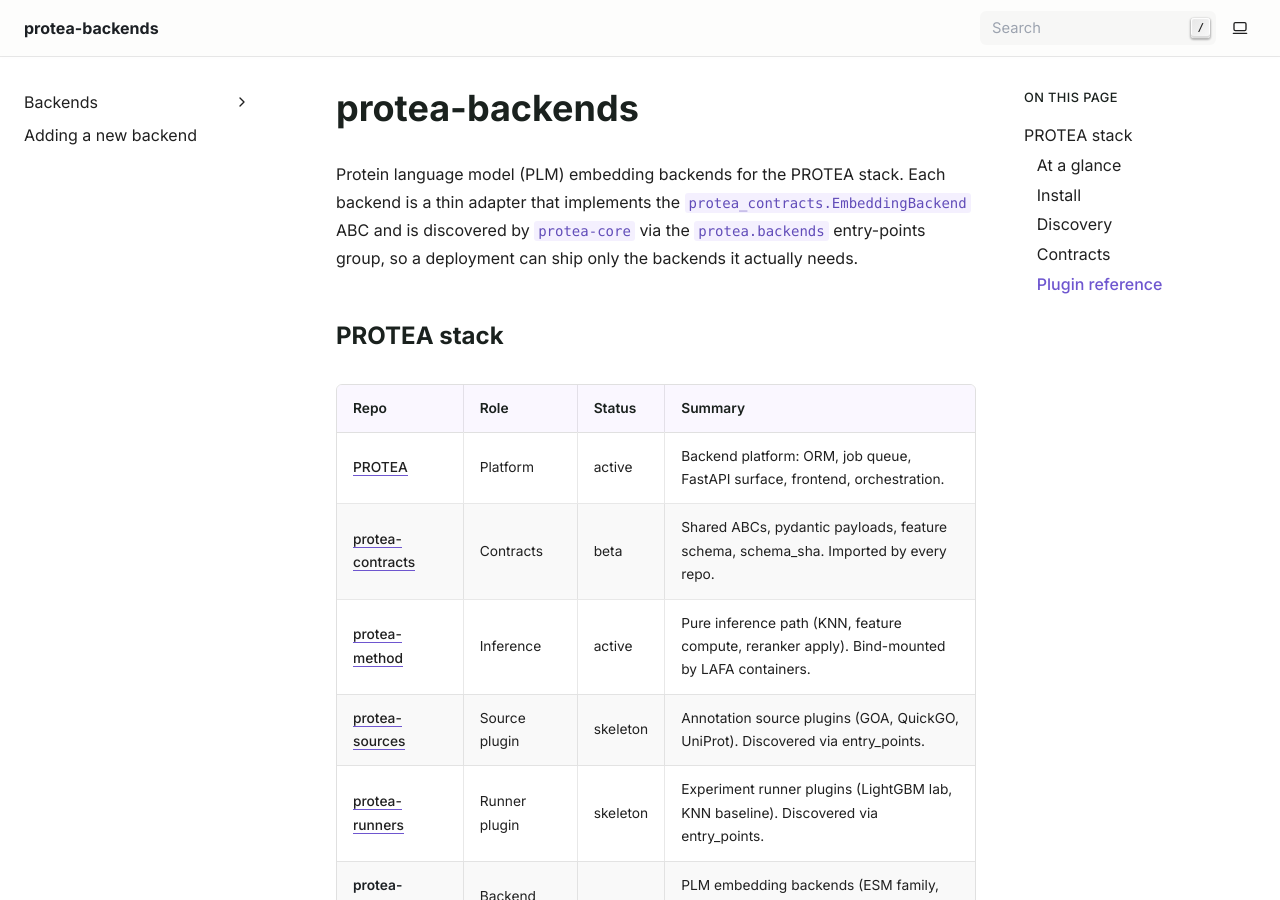
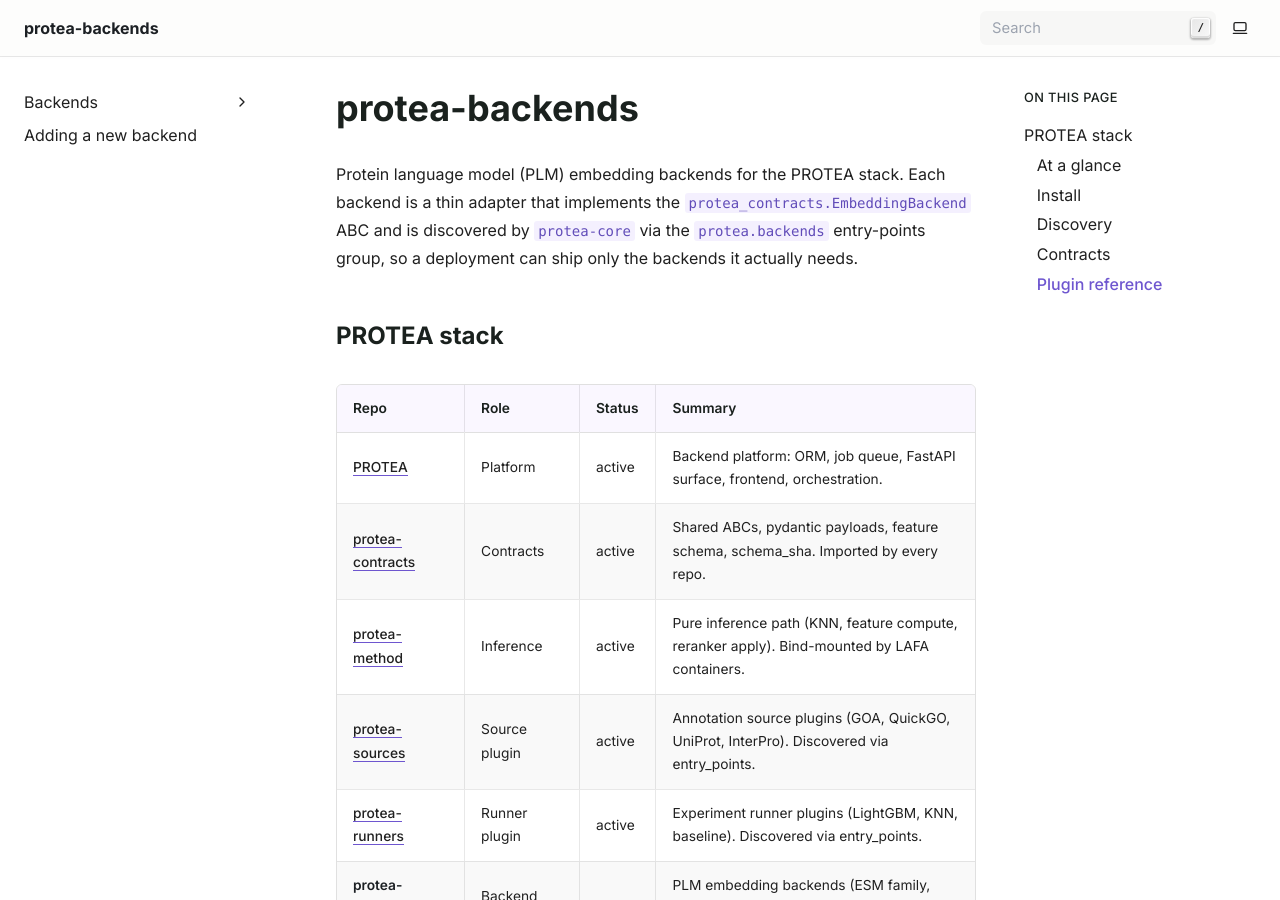
Before and after one commit to frapercan/protea-backends, a Sphinx documentation site: the page built from docs/source/index.rst, in a window 1280 px wide and 900 px high. Built offline with Sphinx 7.4.7, drawn with Linux system fonts in a browser that asks for light colours.

Commit message:
docs(drift): correct stale stack-table statuses in Sphinx index
Three entries in the PROTEA stack summary table in docs/source/index.rst
carried outdated status values written before protea-contracts, protea-sources,
and protea-runners reached production:

- protea-contracts: beta -> active (v0.3.0, foundational, imported by every repo)
- protea-sources: skeleton -> active (all four plugins deployed: goa, quickgo,
  uniprot, interpro)
- protea-runners: skeleton -> active (entry points registered and discoverable)

The protea-sources summary line also dropped InterPro, which was missing.

No code changes. Sphinx build: 0 warnings.

```diff
--- a/docs/source/index.rst
+++ b/docs/source/index.rst
@@ -24,7 +24,7 @@ PROTEA stack
      - Backend platform: ORM, job queue, FastAPI surface, frontend, orchestration.
    * - `protea-contracts <https://github.com/frapercan/protea-contracts>`_
      - Contracts
-     - beta
+     - active
      - Shared ABCs, pydantic payloads, feature schema, schema_sha. Imported by every repo.
    * - `protea-method <https://github.com/frapercan/protea-method>`_
      - Inference
@@ -32,12 +32,12 @@ PROTEA stack
      - Pure inference path (KNN, feature compute, reranker apply). Bind-mounted by LAFA containers.
    * - `protea-sources <https://github.com/frapercan/protea-sources>`_
      - Source plugin
-     - skeleton
-     - Annotation source plugins (GOA, QuickGO, UniProt). Discovered via entry_points.
+     - active
+     - Annotation source plugins (GOA, QuickGO, UniProt, InterPro). Discovered via entry_points.
    * - `protea-runners <https://github.com/frapercan/protea-runners>`_
      - Runner plugin
-     - skeleton
-     - Experiment runner plugins (LightGBM lab, KNN baseline). Discovered via entry_points.
+     - active
+     - Experiment runner plugins (LightGBM, KNN, baseline). Discovered via entry_points.
    * - **protea-backends** (this repo)
      - Backend plugin
      - active
```
